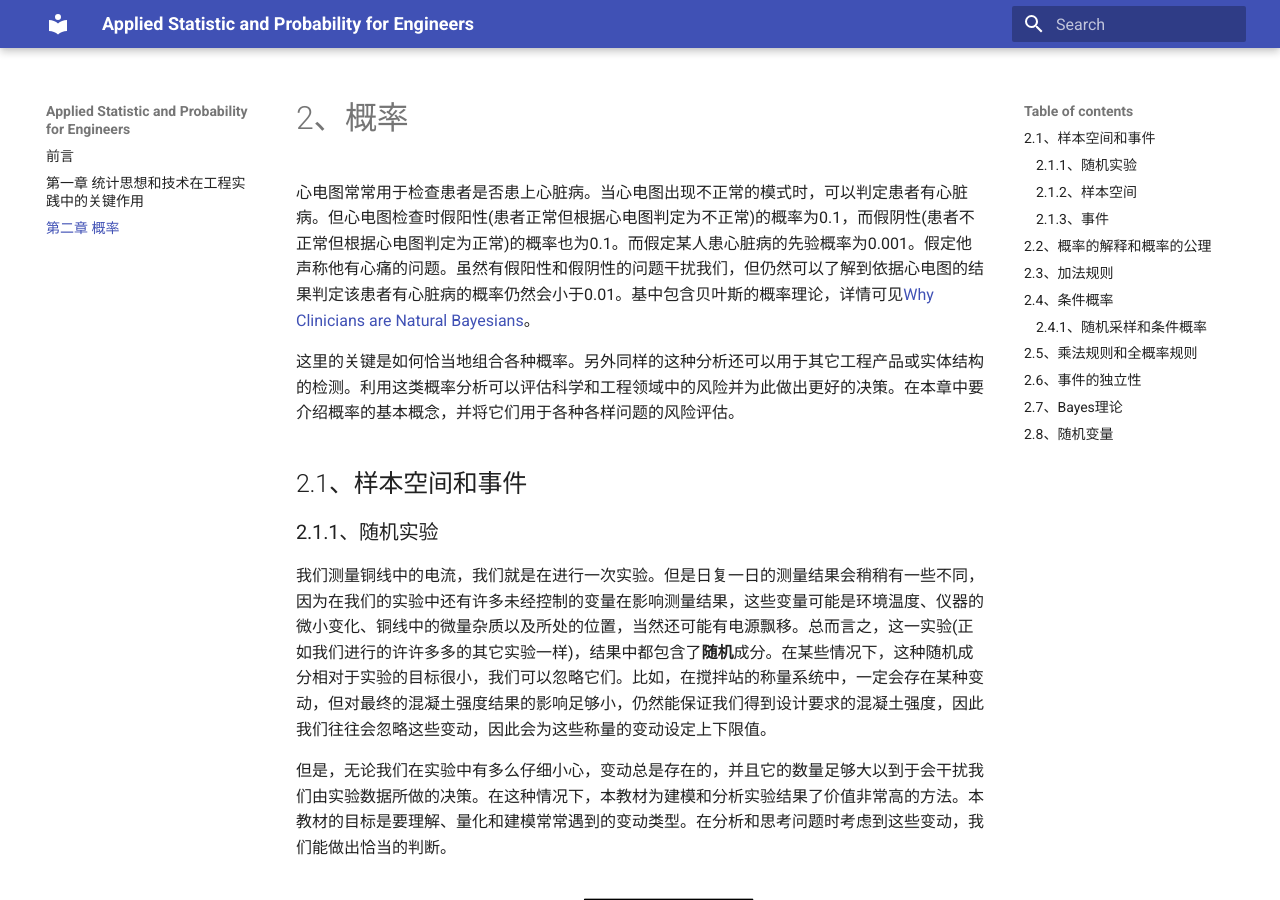
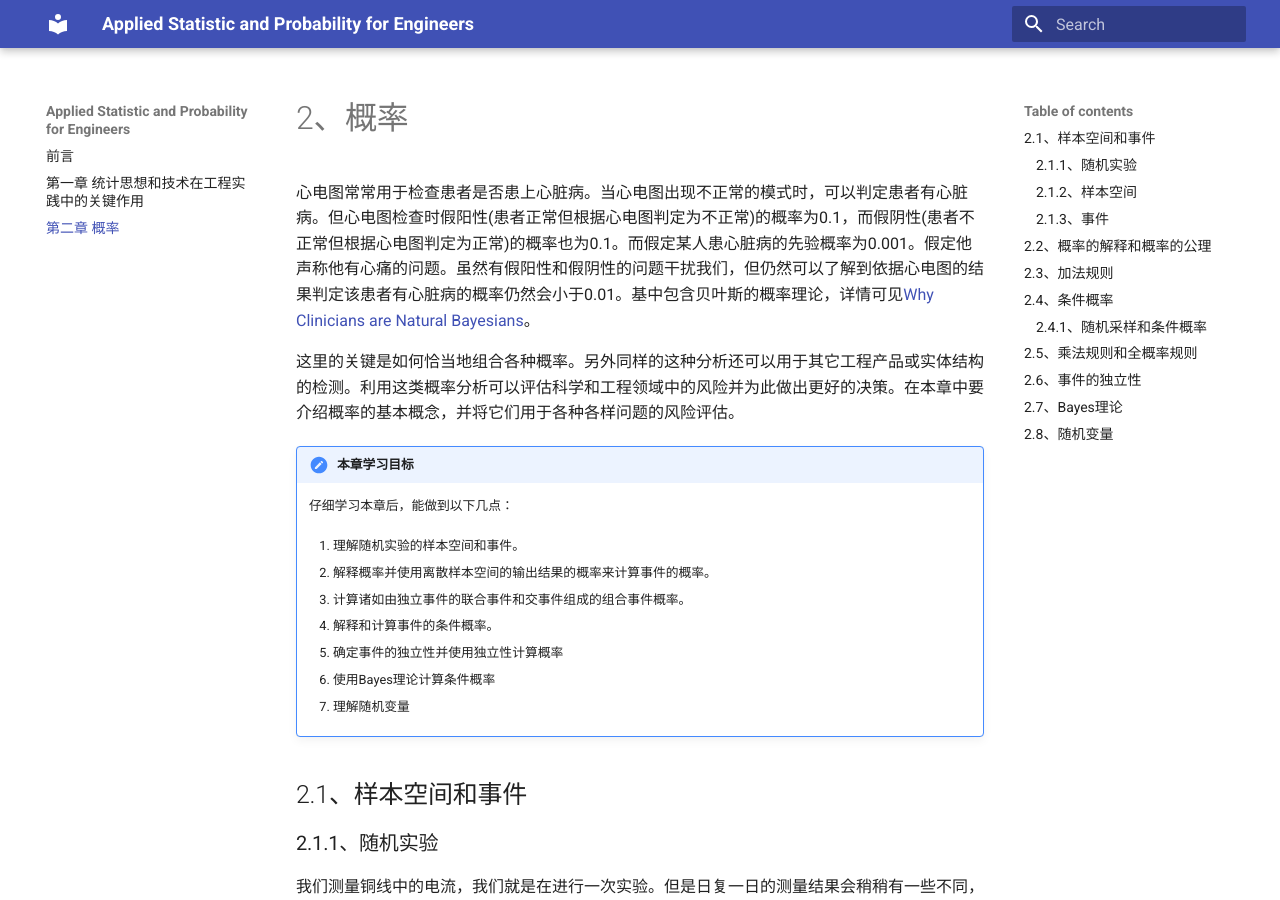
Before and after one commit to chenmich/applied_statistic_and_probability_for_engineers, an MkDocs documentation site: the page built from docs/second.md, in a window 1280 px wide and 900 px high. Built offline with MkDocs 1.6.1 and Material for MkDocs 9.7.7, drawn with Linux system fonts in a browser that asks for light colours.

Commit message:
add learning objectives

```diff
--- a/docs/second.md
+++ b/docs/second.md
@@ -3,6 +3,24 @@
 心电图常常用于检查患者是否患上心脏病。当心电图出现不正常的模式时，可以判定患者有心脏病。但心电图检查时假阳性(患者正常但根据心电图判定为不正常)的概率为0.1，而假阴性(患者不正常但根据心电图判定为正常)的概率也为0.1。而假定某人患心脏病的先验概率为0.001。假定他声称他有心痛的问题。虽然有假阳性和假阴性的问题干扰我们，但仍然可以了解到依据心电图的结果判定该患者有心脏病的概率仍然会小于0.01。基中包含贝叶斯的概率理论，详情可见[Why Clinicians are Natural Bayesians](https://www.bmj.com/content/330/7499/1080.full)。
 
 这里的关键是如何恰当地组合各种概率。另外同样的这种分析还可以用于其它工程产品或实体结构的检测。利用这类概率分析可以评估科学和工程领域中的风险并为此做出更好的决策。在本章中要介绍概率的基本概念，并将它们用于各种各样问题的风险评估。
+
+!!!note "本章学习目标"
+
+    仔细学习本章后，能做到以下几点：
+
+    1. 理解随机实验的样本空间和事件。
+
+    2. 解释概率并使用离散样本空间的输出结果的概率来计算事件的概率。
+
+    3. 计算诸如由独立事件的联合事件和交事件组成的组合事件概率。
+
+    4. 解释和计算事件的条件概率。
+
+    5. 确定事件的独立性并使用独立性计算概率
+
+    6. 使用Bayes理论计算条件概率
+
+    7. 理解随机变量
 
 ## 2.1、样本空间和事件
 
```
